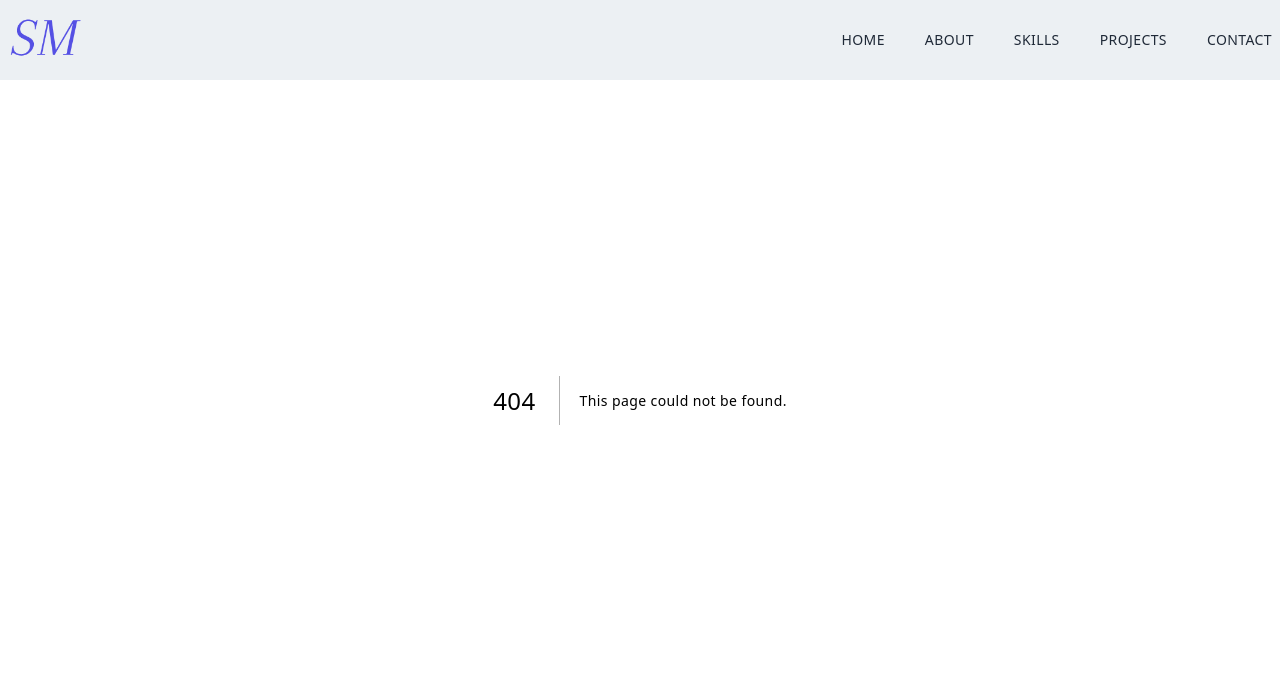
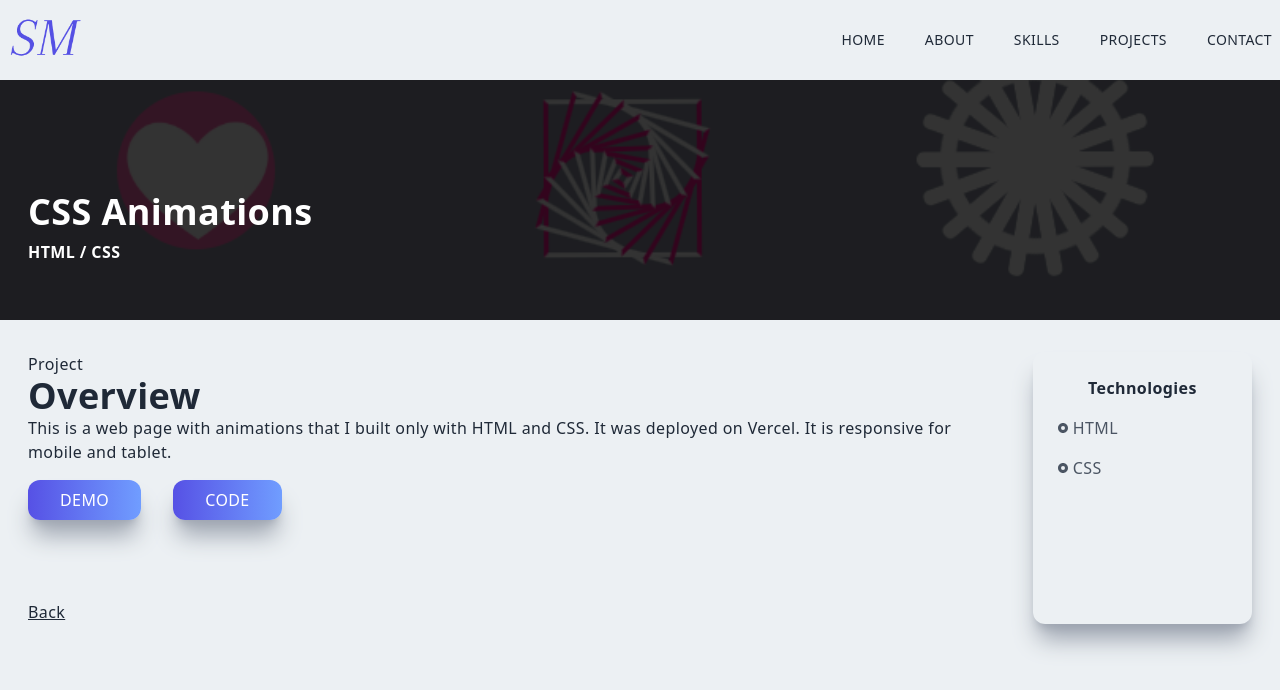
Before and after one commit to SALVADORPOETA/Salvadormartinez, a Next.js app: page /animation in a window 1280 px wide. Before the commit this address had no page. Shown: the top 690 px of the page. Built offline with nearby package versions, Linux system fonts and the light colour scheme.

Commit message:
animations1

```diff
--- a/components/Projects.jsx
+++ b/components/Projects.jsx
@@ -13,7 +13,7 @@ import parallaxImg from '../public/assets/projects/parallax.png';
 import popupImg from '../public/assets/projects/popup.png';
 import videoImg from '../public/assets/projects/video.png';
 import bmiImg from '../public/assets/projects/bmi.png';
-import billImg from '../public/assets/projects/bill.png';
+import animationImg from '../public/assets/projects/animation.png';
 import colorImg from '../public/assets/projects/color.png';
 import whiteboardImg from '../public/assets/projects/whiteboard.png';
 import pythonImg from '../public/assets/projects/python.png';
@@ -76,6 +76,12 @@ const Projects = () => {
                 projectUrl='/stopwatch'
               />
               <ProjectItem
+                title='CSS Animations'
+                backgroundImg={animationImg}
+                technology='HTML / CSS'
+                projectUrl='/animation'
+              />
+              <ProjectItem
                 title='CSS Shapes'
                 backgroundImg={shapesImg}
                 technology='HTML / CSS'
@@ -98,12 +104,6 @@ const Projects = () => {
                 backgroundImg={clockImg}
                 technology='HTML / CSS'
                 projectUrl='/clock'
-              />
-              <ProjectItem
-                title='Bill Management'
-                backgroundImg={billImg}
-                technology='Python / Tkinter'
-                projectUrl='/bill'
               />
               <ProjectItem
                 title='Color Finder'
--- a/pages/bill.jsx
+++ b/pages/animation.jsx
@@ -1,18 +1,18 @@
 import Image from 'next/image';
 import React from 'react';
-import billImg from '../public/assets/projects/bill.png';
+import animationImg from '../public/assets/projects/animation.png';
 import { RiRadioButtonFill } from 'react-icons/ri';
 import Link from 'next/link';
 
-const bill = () => {
+const animation = () => {
   return (
     <div className='w-full' >
       <div className='w-screen h-[30vh] lg:h-[40vh] relative' >
         <div className='absolute top-0 left-0 w-full h-[30vh] lg:h-[40vh] bg-black/80 z-10' />
-        <Image className='absolute z-1' layout='fill' objectFit='cover' src={billImg} alt='/' />
+        <Image className='absolute z-1' layout='fill' objectFit='cover' src={animationImg} alt='/' />
         <div className='absolute top-[70%] max-w-[1240px] w-full left-[50%] right-[50%] translate-x-[-50%] translate-y-[-50%] text-white z-10 p-2' >
-          <h2 className='py-2' >Bill Management</h2>
-          <h3>Python / Tkinter</h3>
+          <h2 className='py-2' >CSS Animations</h2>
+          <h3>HTML / CSS</h3>
         </div>
       </div>
 
@@ -21,12 +21,11 @@ const bill = () => {
           <p>Project</p>
           <h2>Overview</h2>
           <p>
-            This desktop app was built with Python and Tkinter.
-            It helps you to calculate the bill of a coffee shop.
-            It is not possible to deploy it online but you can clone the code from my Github.
+            This is a web page with animations that I built only with HTML and CSS.
+            It was deployed on Vercel. It is responsive for mobile and tablet.
           </p>
-
-          <a href='https://github.com/SALVADORPOETA/Bill-management' target='_blank' ><button className='px-8 py-2 mt-4' >Code</button></a>
+          <a href='https://animation-css-sm.vercel.app/' target='_blank' ><button className='px-8 py-2 mt-4 mr-8' >Demo</button></a>
+          <a href='https://github.com/SALVADORPOETA/Animation-css-sm' target='_blank' ><button className='px-8 py-2 mt-4' >Code</button></a>
           <Link href='/#projects' >
             <p className='underline cursor-pointer mt-20' >Back</p>
           </Link>
@@ -36,10 +35,10 @@ const bill = () => {
             <p className='text-center font-bold pb-2' >Technologies</p>
             <div className='grid grid-cols-3 md:grid-cols-1'>
                 <p className='text-gray-600 py-2 flex items-center' >
-                    <RiRadioButtonFill className='pr-1' />Python
+                    <RiRadioButtonFill className='pr-1' />HTML
                 </p>
                 <p className='text-gray-600 py-2 flex items-center' >
-                    <RiRadioButtonFill className='pr-1' />Tkinter
+                    <RiRadioButtonFill className='pr-1' />CSS
                 </p>
             </div>
           </div>
@@ -49,4 +48,4 @@ const bill = () => {
   )
 }
 
-export default bill
+export default animation
--- a/pages/shapes.jsx
+++ b/pages/shapes.jsx
@@ -21,7 +21,7 @@ const shapes = () => {
           <p>Project</p>
           <h2>Overview</h2>
           <p>
-            This is a web page with shapes that I built only with html and CSS.
+            This is a web page with shapes that I built only with HTML and CSS.
             It was deployed on Vercel. It is responsive for mobile and tablet.
           </p>
           <a href='https://shapes-css-sm.vercel.app/' target='_blank' ><button className='px-8 py-2 mt-4 mr-8' >Demo</button></a>
```
Also changed, not shown: public/assets/projects/animation.png (added).
